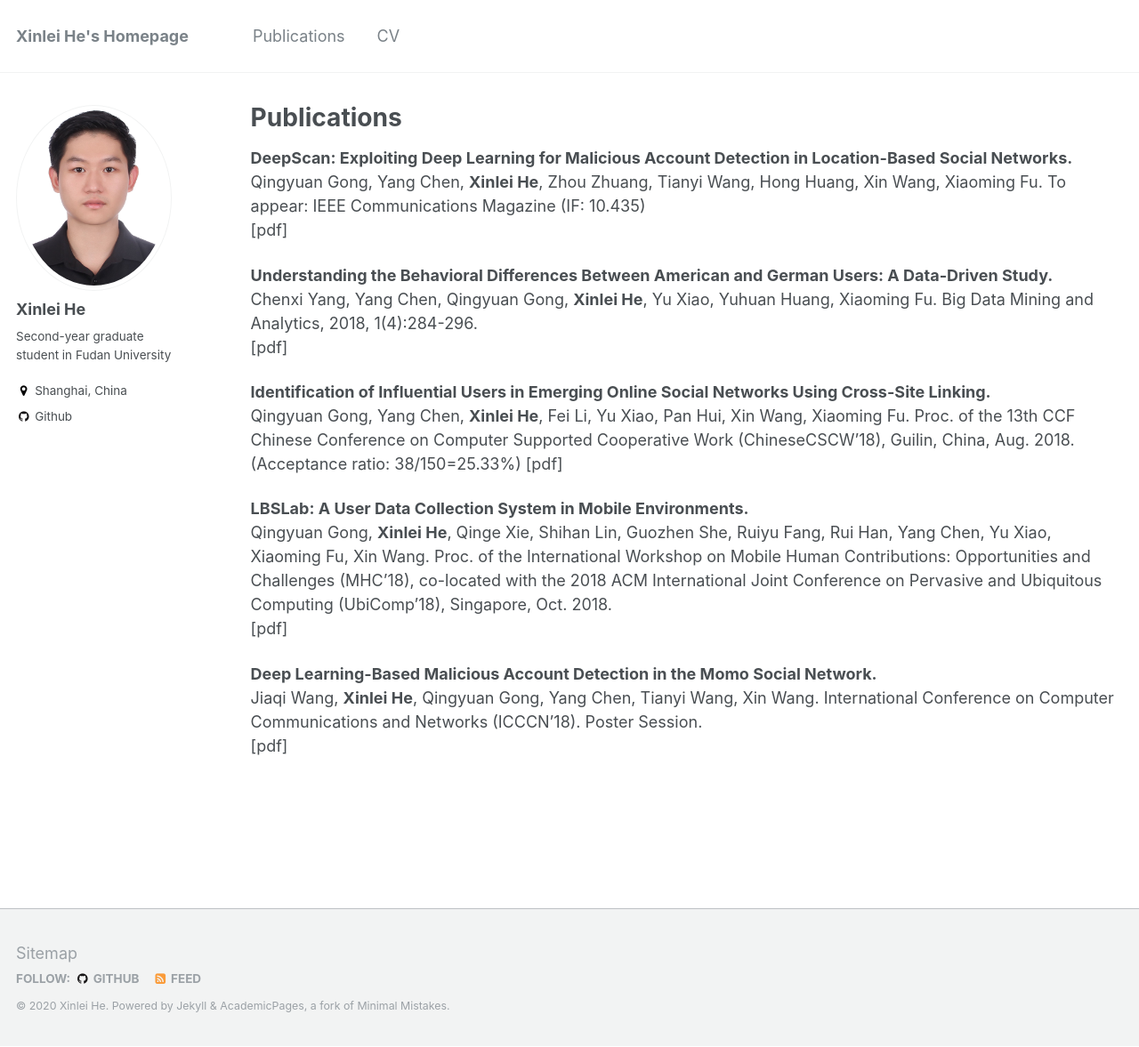
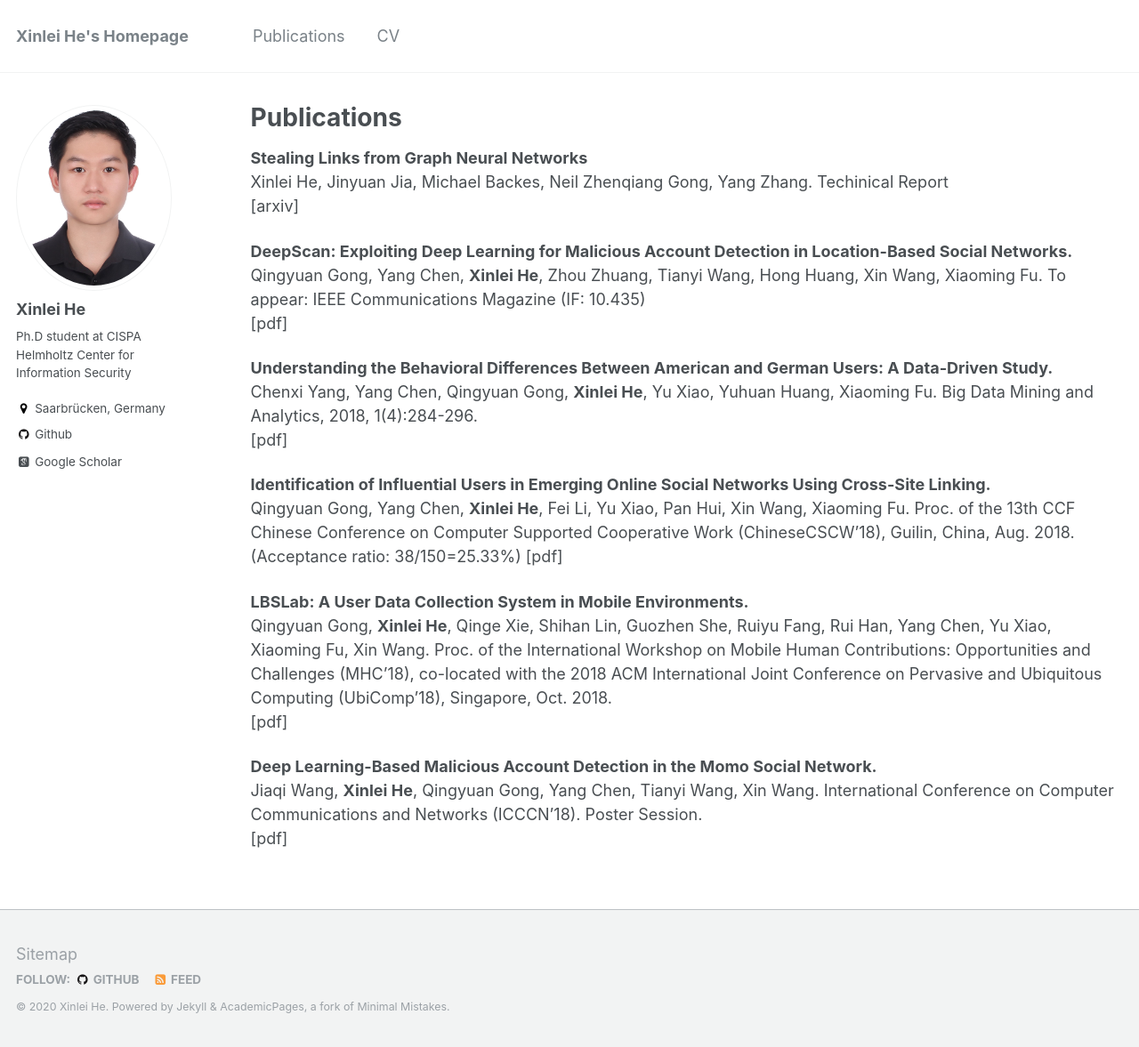
Before and after one commit to xinleihe/xinleihe.github.io, a Jekyll site: the page built from _pages/publications.md, in a window 1280 px wide and 1177 px high. Shown: the whole window at 89% size. Built offline with Jekyll 4.4.1, drawn with Linux system fonts in a browser that asks for light colours; some web fonts are replaced.

Commit message:
update publications

```diff
--- a/_config.yml
+++ b/_config.yml
@@ -82,10 +82,10 @@ analytics:
 author:
   name             : "Xinlei He"
   avatar           : "profile.png"
-  bio              : "Second-year graduate student in Fudan University"
-  location         : "Shanghai, China"
+  bio              : "Ph.D student at CISPA Helmholtz Center for Information Security"
+  location         : "Saarbrücken, Germany"
   employer         :
-  googlescholar    :
+  googlescholar    : "6hZNEtoAAAAJ"
   email            :
   uri              :
   bitbucket        :
--- a/_pages/publications.md
+++ b/_pages/publications.md
@@ -16,6 +16,10 @@ author_profile: true
 {% endfor %}
 
 
+<b>Stealing Links from Graph Neural Networks</b>
+<br>Xinlei He, Jinyuan Jia, Michael Backes, Neil Zhenqiang Gong, Yang Zhang.
+Techinical Report
+<br>[[arxiv]](https://arxiv.org/abs/2005.02131)
 
 <b>DeepScan: Exploiting Deep Learning for Malicious Account Detection in Location-Based Social Networks.</b>
 <br>Qingyuan Gong, Yang Chen, **Xinlei He**, Zhou Zhuang, Tianyi Wang, Hong Huang, Xin Wang, Xiaoming Fu.
```
Also changed, not shown: _pages/about.md (+1 -1 lines).
